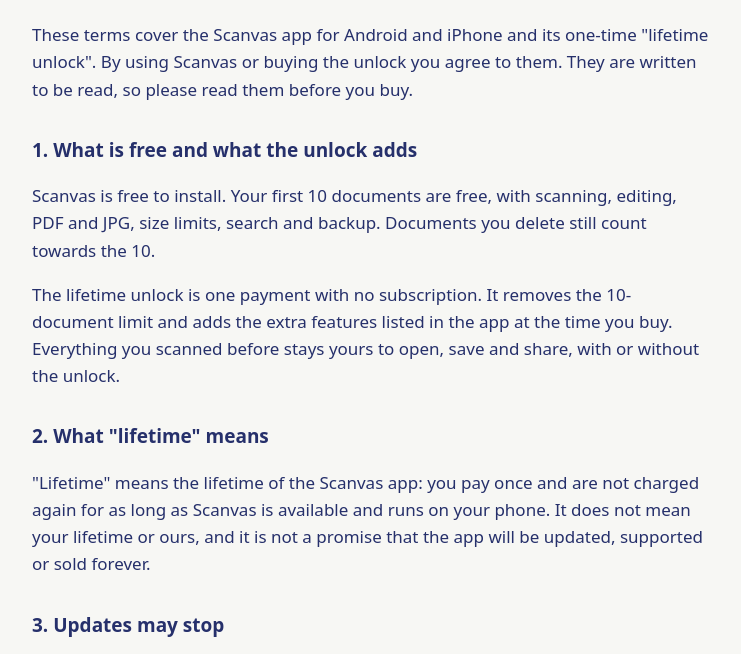
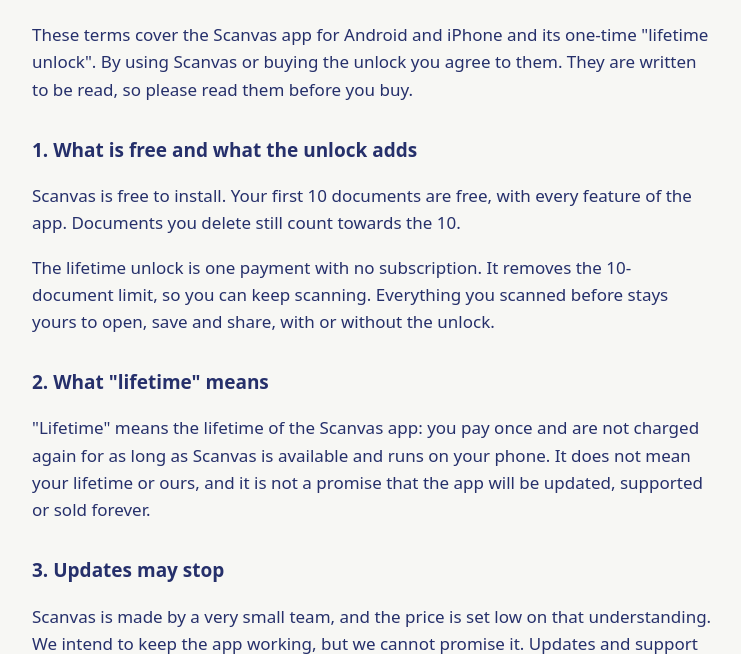
Before and after one commit to mindmeltcorp/scanvas-privacy, a plain HTML site: page terms.html in a window 1280 px wide. Shown: the part 101-755 px from the top of the page, without its empty margins (268-1009 px from the left). Drawn offline with Linux system fonts and the light colour scheme.

Commit message:
Every feature free in the first 10 documents

```diff
--- a/terms.html
+++ b/terms.html
@@ -24,8 +24,8 @@
 <p>These terms cover the Scanvas app for Android and iPhone and its one-time "lifetime unlock". By using Scanvas or buying the unlock you agree to them. They are written to be read, so please read them before you buy.</p>
 
 <h2>1. What is free and what the unlock adds</h2>
-<p>Scanvas is free to install. Your first 10 documents are free, with scanning, editing, PDF and JPG, size limits, search and backup. Documents you delete still count towards the 10.</p>
-<p>The lifetime unlock is one payment with no subscription. It removes the 10-document limit and adds the extra features listed in the app at the time you buy. Everything you scanned before stays yours to open, save and share, with or without the unlock.</p>
+<p>Scanvas is free to install. Your first 10 documents are free, with every feature of the app. Documents you delete still count towards the 10.</p>
+<p>The lifetime unlock is one payment with no subscription. It removes the 10-document limit, so you can keep scanning. Everything you scanned before stays yours to open, save and share, with or without the unlock.</p>
 
 <h2>2. What "lifetime" means</h2>
 <p>"Lifetime" means the lifetime of the Scanvas app: you pay once and are not charged again for as long as Scanvas is available and runs on your phone. It does not mean your lifetime or ours, and it is not a promise that the app will be updated, supported or sold forever.</p>
```
Also changed, not shown: index.html (+1 -1 lines), privacy.html (+1 -1 lines).
